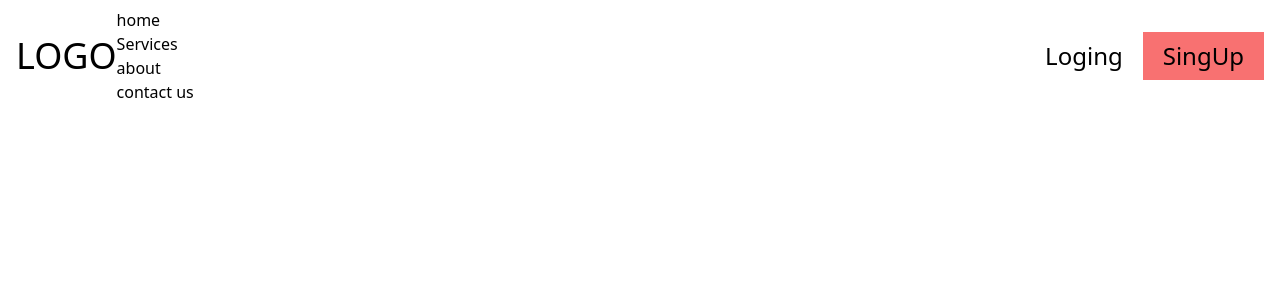
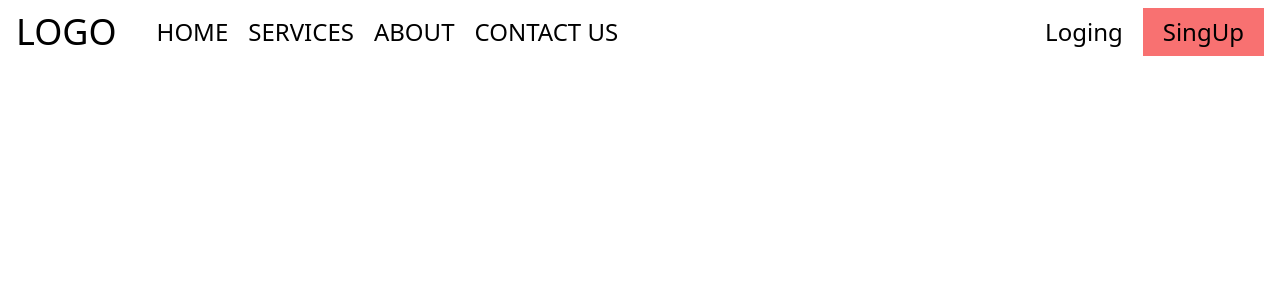
Before and after one commit to JovaneshTest/ReactTest, a React (Create React App) app: page / in a window 1280 px wide. Shown: the top 300 px of the page. Built offline with nearby package versions, Linux system fonts and the light colour scheme.

Commit message:
make new header but still have some bug

```diff
--- a/src/Components/Header.jsx
+++ b/src/Components/Header.jsx
@@ -8,8 +8,12 @@ export default function Header() {
         <a href="#" className="text-4xl uppercase">
           logo
         </a>
-        <nav className="">
-          <ul className="">
+        <nav
+          className={`fixed lg:relative bg-white    right-0 top-0 w-1/2 h-screen lg:h-auto lg:w-auto  flex items-center justify-center lg:block lg:ml-10 lg:translate-x-0 translate-x-full  overflow-hidden duration-300 transition-all   lg:transition-none`}
+        >
+          <ul
+            className={`flex flex-col lg:flex-row lg:space-x-5 space-x-0 uppercase text-2xl text-center space-y-10 lg:space-y-0 w-full h-full  lg:shadow-none  shadow-2xl `}
+          >
             <li>
               <a href="#">home</a>
             </li>
```
